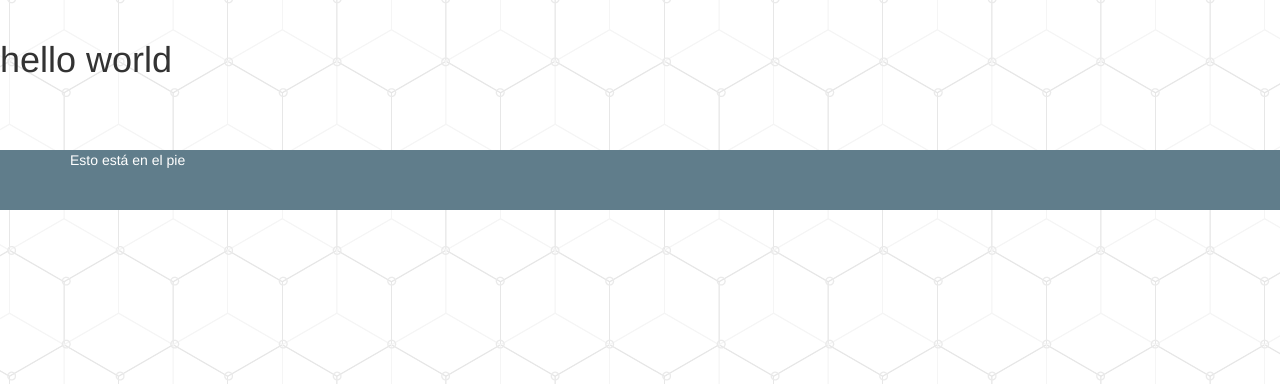
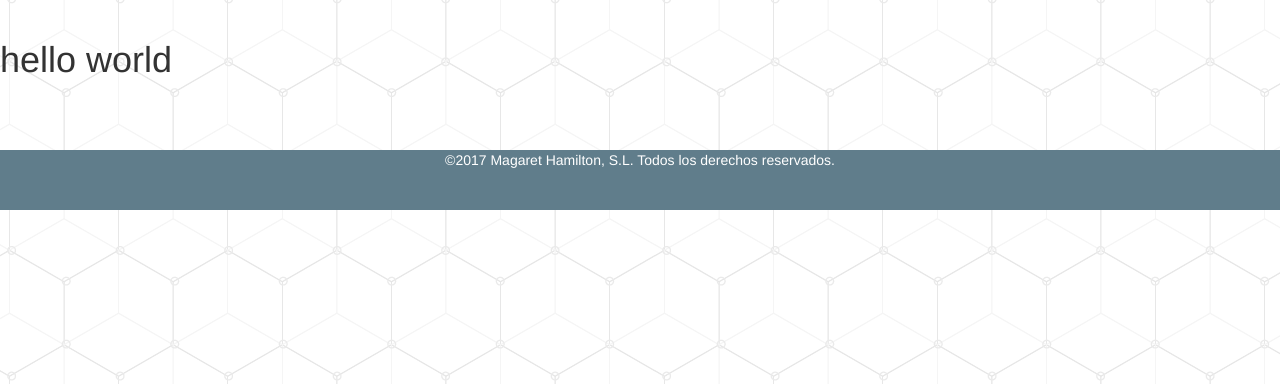
Before and after one commit to UNIZAR-30226-PROYS/WebVideojuegos, a Python web app: template web/proySoftware/templates/_layouts/base.html in a window 1280 px wide. Shown: the part 134-518 px from the top of the page. Run offline with Jinja, Linux system fonts and the light colour scheme; the template is opened without the code that fills it, so the values that code supplies are empty.

Commit message:
Update footer.html

```diff
--- a/web/proySoftware/templates/_modules/footer.html
+++ b/web/proySoftware/templates/_modules/footer.html
@@ -1,5 +1,5 @@
 <div class="container">
-  <p class="LettCab text-muted">
-    Esto está en el pie
+  <p align="center" class="LettCab text-muted">
+    ©2017 Magaret Hamilton, S.L. Todos los derechos reservados.
   </p>
 </div>
```
